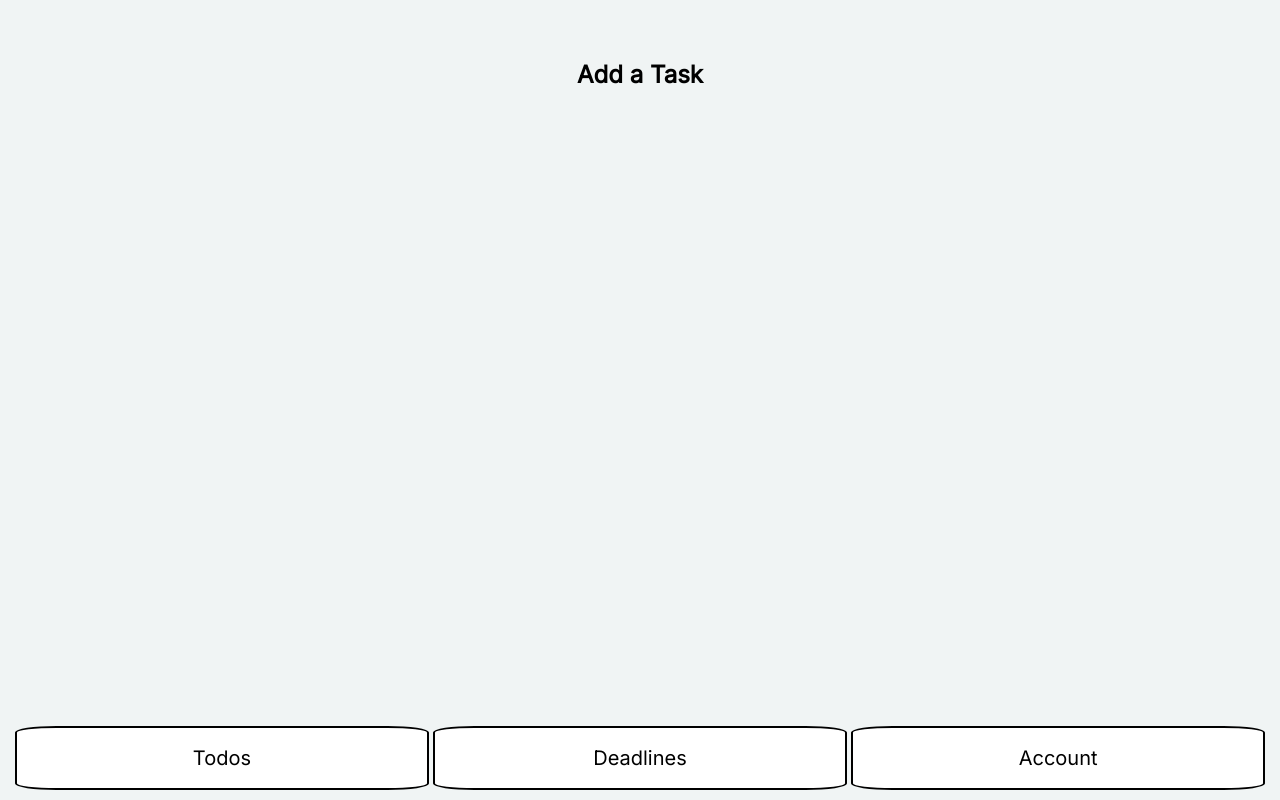
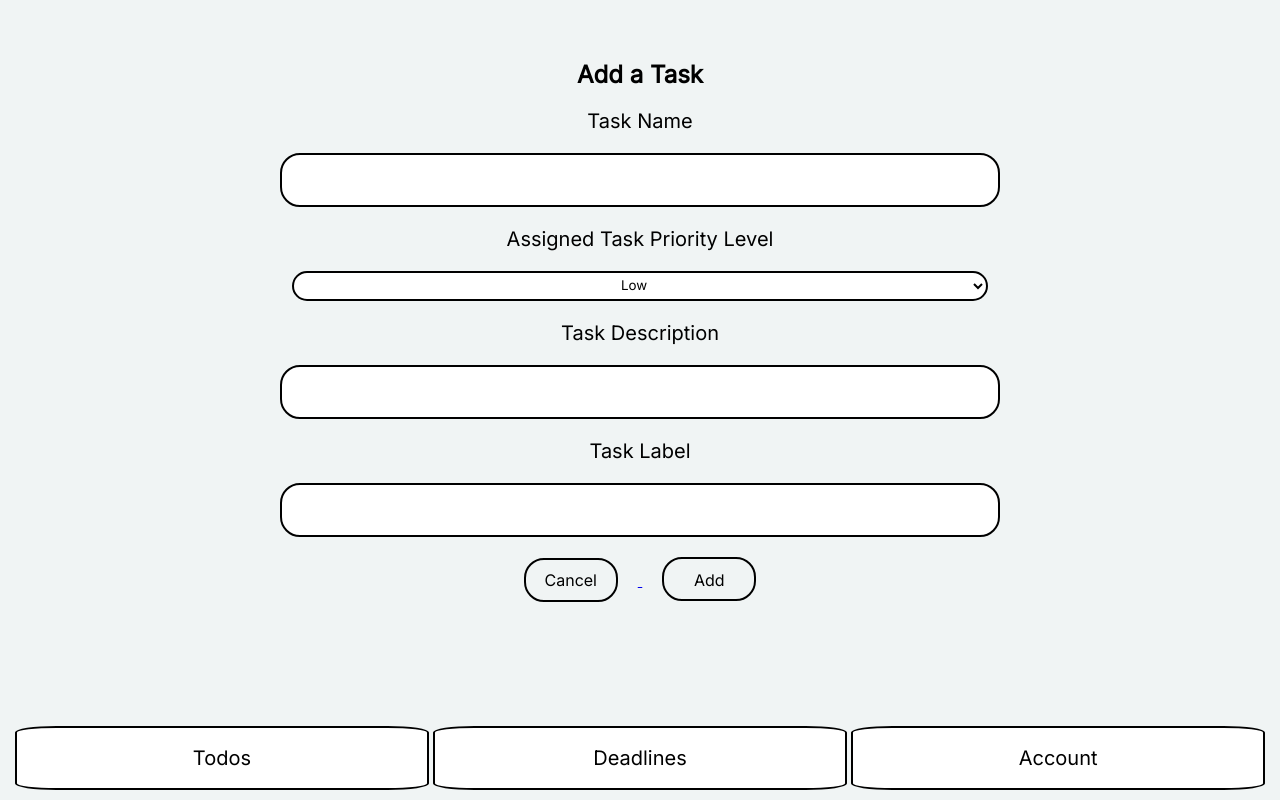
Before and after one commit to software-students-fall2022/web-app-exercise-team-15-1, a Flask app: page /todo/add in a window 1280 px wide. Run offline with Flask 2, Linux system fonts and the light colour scheme; parts of the project's set-up code (start-up, migrations or seed data) failed here and were passed over.

Commit message:
Added ability to create task, using style of group

```diff
--- a/app.py
+++ b/app.py
@@ -148,9 +148,27 @@ def rewrite_task(mongoid):
     return render_template('edit_task.html', date = date)
 
 
-@app.route('/todo/add') # add deadlines
+@app.route('/todo/add') #add task screen w/o Post method
+def add_task_home():
+    today = str(datetime.datetime.today())
+    today= today[:10]+"T"+today[11:16]
+    return render_template('add_task.html', today=today) # render the hone template
+
+@app.route('/todo/add', methods=['POST']) # add task
 def add_task():
     date = "today"
+    title = request.form['ttitle']
+    priority = request.form['tPriority']
+    description = request.form['tdesc']
+    label = request.form['tlabel']
+    newdoc = {
+        "title": title,
+        "priority": priority,
+        "description": description,
+        "label": label,
+        "user": ObjectId(userId)
+    }
+    db.todo.insert_one(newdoc)
     return render_template('add_task.html', date = date)
 
 # run the app
--- a/templates/add_task.html
+++ b/templates/add_task.html
@@ -4,4 +4,47 @@
 
 <h2>Add a Task</h2>
 
+<form method="POST" action="{{ url_for('add_task') }}">
+    <div class="input-task">
+        <div class="each-input">
+        <p>Task Name</p>
+        <input type="text" id="ttitle" name="ttitle" />
+         </div>
+
+         <div class="each-input">
+        <p>Assigned Task Priority Level</p>
+        <select name="tPriority" id="tPriority">
+            <option value="low">Low</option>
+            <option value="medium">Medium</option>
+            <option value="high">High</option>
+        </select>
+    </div>
+    <div class = "input-task">
+        <div class="each-input">
+            <p>Task Description</p>
+            <input type="text" id="tdesc" name="tdesc" />
+            </div>
+
+
+    </div>
+
+    <div class = "input-task">
+        <div class="each-input">
+            <p>Task Label</p>
+            <input type="text" id="tlabel" name="tlabel" />
+            </div>
+
+    </div>
+    </div>
+
+    <section class="add-edit">
+        <a href="{{ url_for('show_todo')}}">
+            <div class="button"> Cancel  </div>
+        </a>
+        <div class="button">
+            <input type="submit" name="post-btn" value="Add" />
+        </div>
+    </section>
+</form>
+
 {% endblock %}
```
